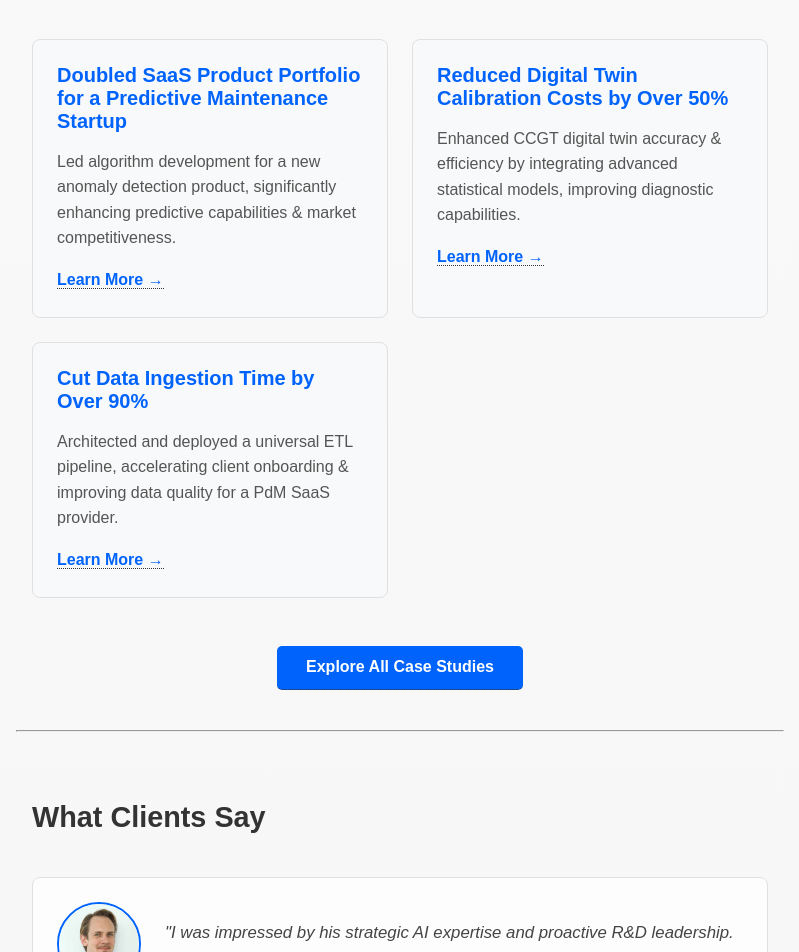
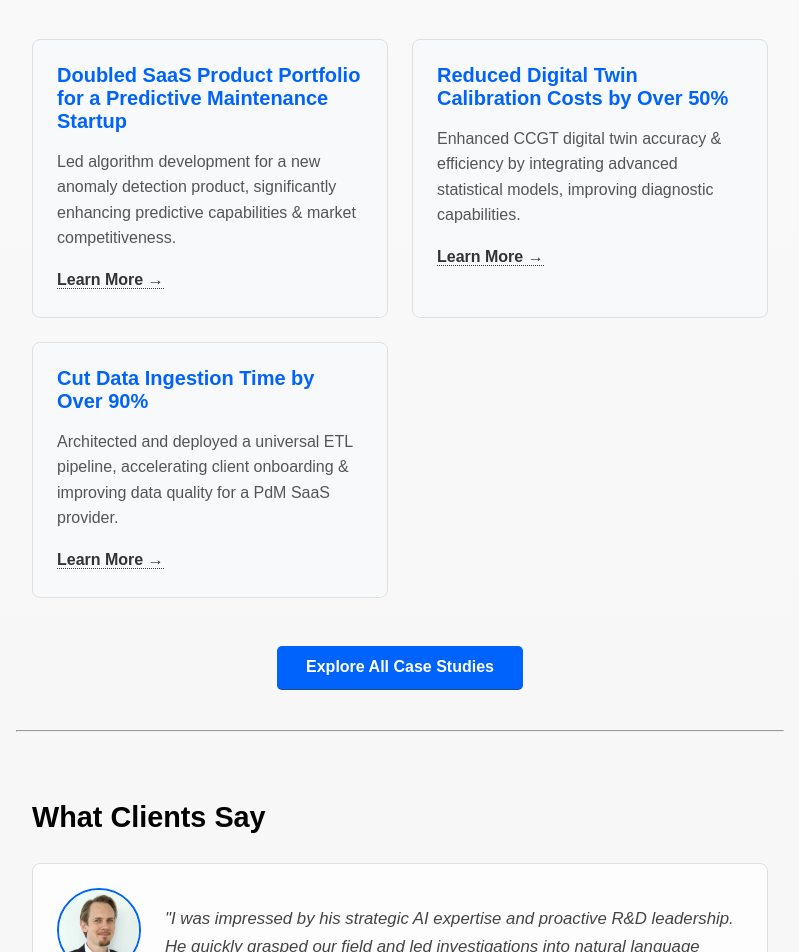
Before and after one commit to alexkolo/strategic-ai, a Jekyll site: the page built from index.html, in a window 1280 px wide. Shown: the part 725-1677 px from the top of the page, without its empty margins (240-1039 px from the left). Built offline with Jekyll 4.4.1, drawn with Linux system fonts in a browser that asks for light colours; some web fonts are replaced.

Commit message:
style: refine link styling and update testimonials section appearance

```diff
--- a/assets/css/style.css
+++ b/assets/css/style.css
@@ -53,12 +53,12 @@
 }
 
 /* 5) Link styling: more elegant than default underline */
-a:not(.book-call-btn) {
+a:not(.book-call-btn):not(.testimonial_toggle) {
   color: #333;
   text-decoration: none;
   border-bottom: 1px dotted #333;
 }
-a:not(.book-call-btn):hover {
+a:not(.book-call-btn):not(.testimonial_toggle):hover {
   border-bottom: 1px solid #333;
 }
 
@@ -421,7 +421,7 @@
   /* Add any specific styling if needed, e.g., margin-top */
 }
 
-/* ---------- Testimonials Section (Homepage) ---------- */
+/* ---------- Homepage: Testimonials Section ---------- */
 
 .testimonials_section {
   padding: 2em 1em;
@@ -433,9 +433,9 @@
 .testimonials_section h3 {
   /* font-family: "Montserrat", sans-serif; */
   font-size: 1.8em;
-  color: #333333;
+  color: black !important;
   text-align: center;
-  margin-bottom: 1.5em;
+  /* margin-bottom: 1.5em; */
   font-weight: 700;
 }
 
@@ -530,3 +530,5 @@
     text-align: right;
   }
 }
+
+/* ---------- ---------- */
```
